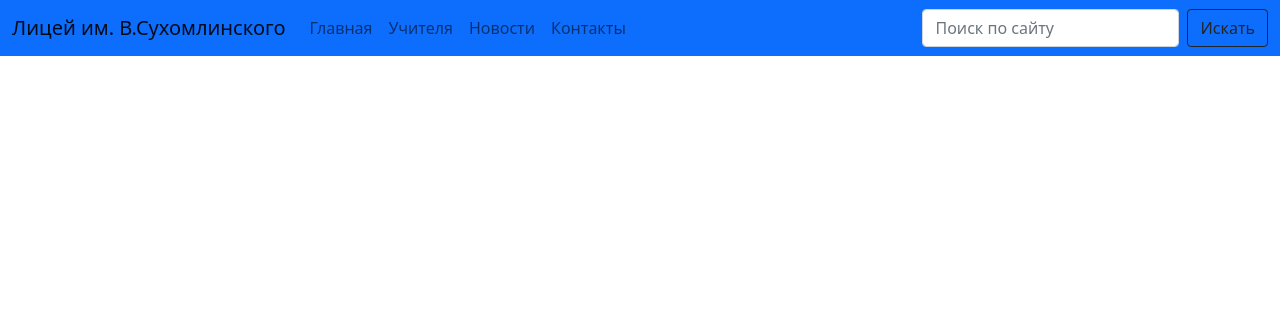
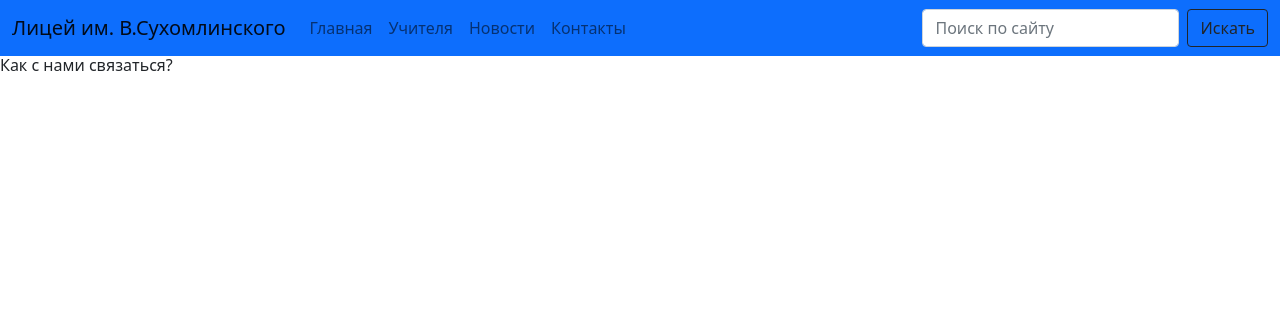
Before and after one commit to NickGr24/suhomlinsky, a Django app: template teachers/templates/teachers/contacts.html in a window 1280 px wide. Shown: the top 316 px of the page. Run offline with Django 3.2, Linux system fonts and the light colour scheme; the template is opened without the code that fills it, so the values that code supplies are empty.

Commit message:
final version

```diff
--- a/teachers/templates/teachers/contacts.html
+++ b/teachers/templates/teachers/contacts.html
@@ -1,9 +1,7 @@
 {% extends "teachers/base.html" %}
-{% load  %}
+
 {% block content %}
 
-<div class="container">
-
-</div>
+<h1>Как с нами связаться?</h1>
 
 {% endblock content %}
```
